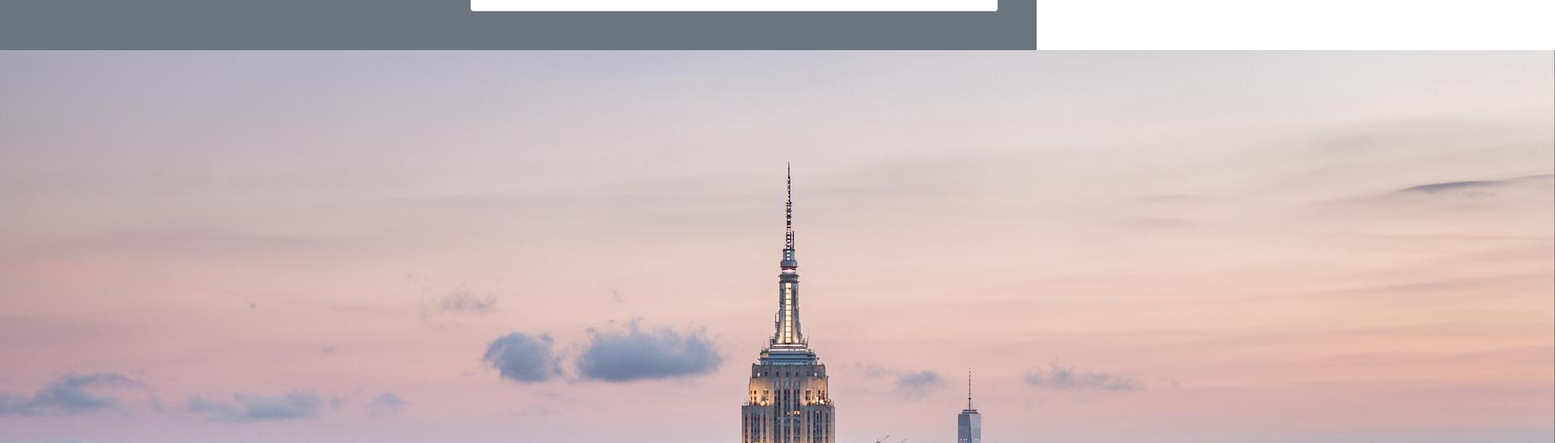
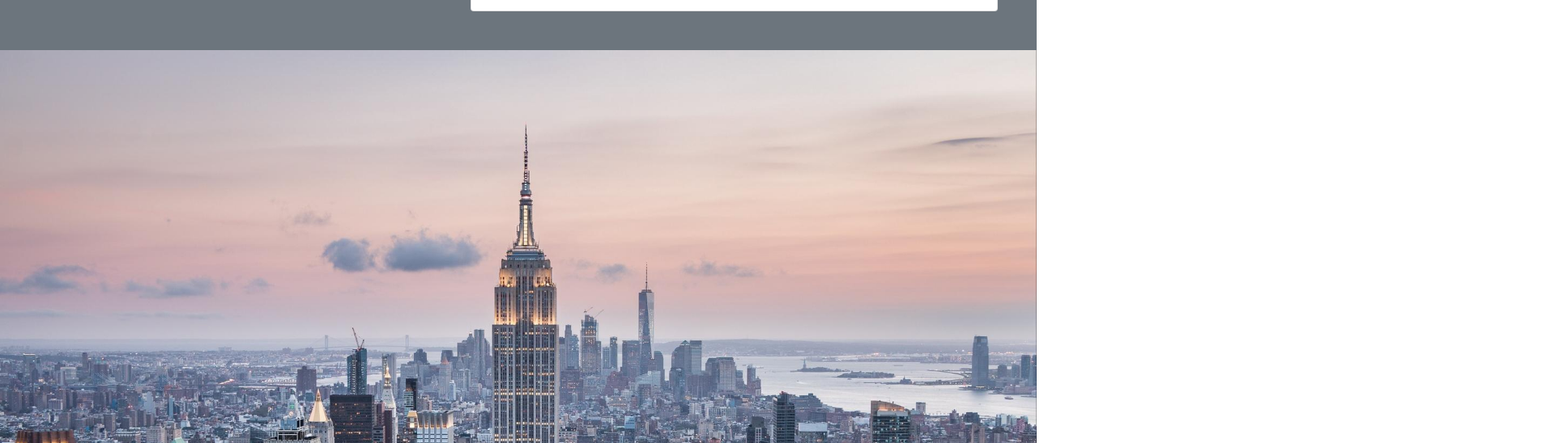
Before and after one commit to alirezaghd/Assignment-15-1, a plain HTML site: page index.html in a window 1280 px wide. Shown: the part 2448-2996 px from the top of the page at 81% size, 1920 px wide, since content can reach past the window. Drawn offline with nearby package versions, Linux system fonts and the light colour scheme.

Commit message:
Update index.html

```diff
--- a/index.html
+++ b/index.html
@@ -325,7 +325,7 @@
 
         <div class="row">
             <div class="col-12">
-                <img src="image/screen-7.jpg" alt="">
+                <img src="image/screen-7.jpg" class="img-fluid" alt="">
             </div>
         </div>
     </div>
```
